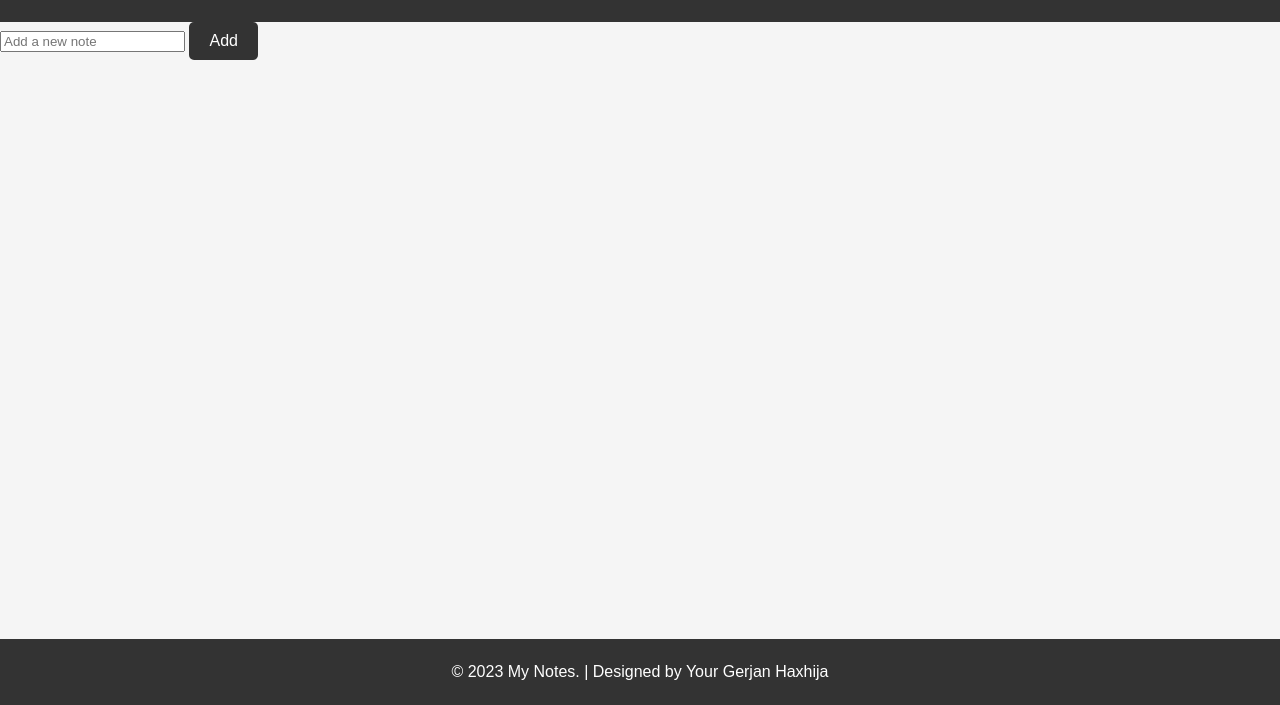
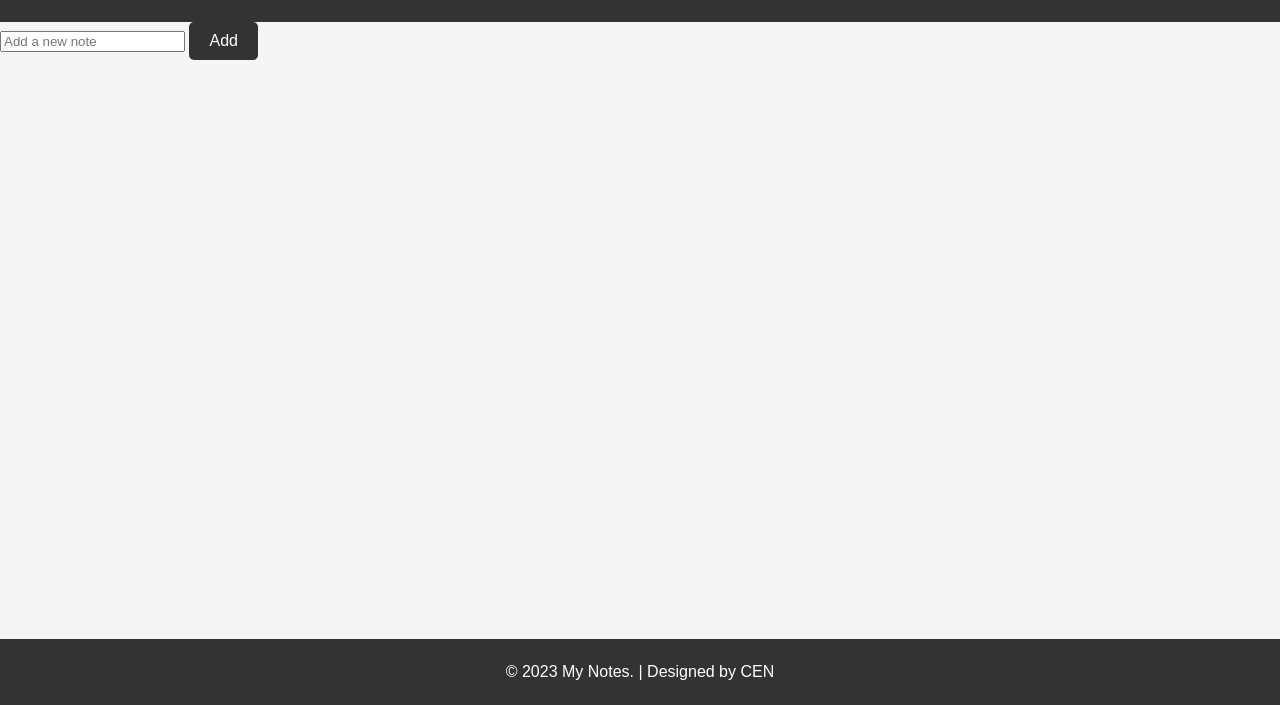
Before and after one commit to gerjanhaxhija/Bookstore-, a plain HTML site: page notes.html in a window 1280 px wide. Shown: the part 95-800 px from the top of the page. Drawn offline with nearby package versions, Linux system fonts and the light colour scheme.

Commit message:
Update notes.html

```diff
--- a/notes.html
+++ b/notes.html
@@ -34,7 +34,7 @@
 
     <footer>
         <div class="container">
-            <p>&copy; 2023 My Notes. | Designed by Your Gerjan Haxhija</p>
+            <p>&copy; 2023 My Notes. | Designed by CEN </p>
         </div>
     </footer>
 
```
